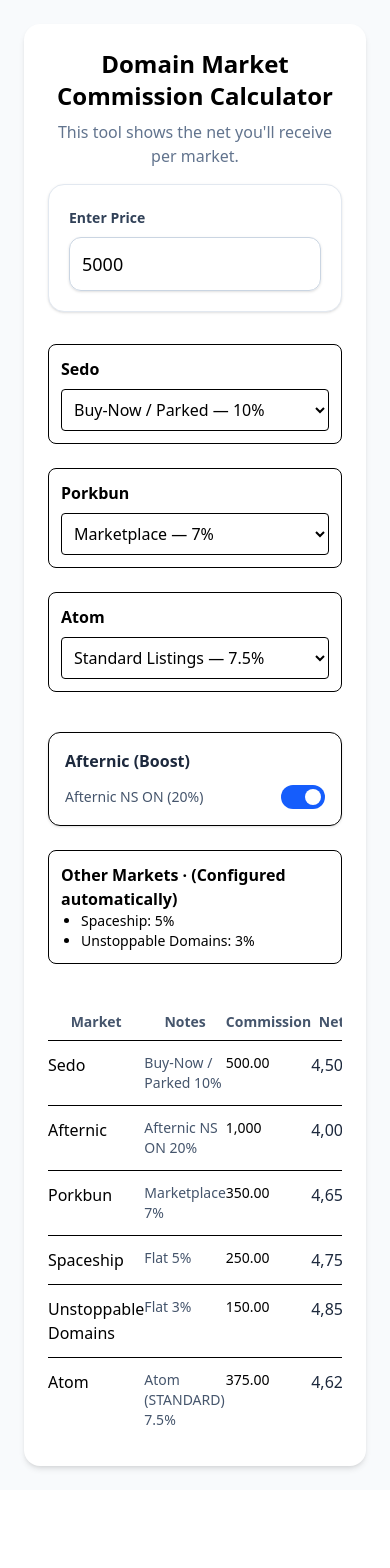
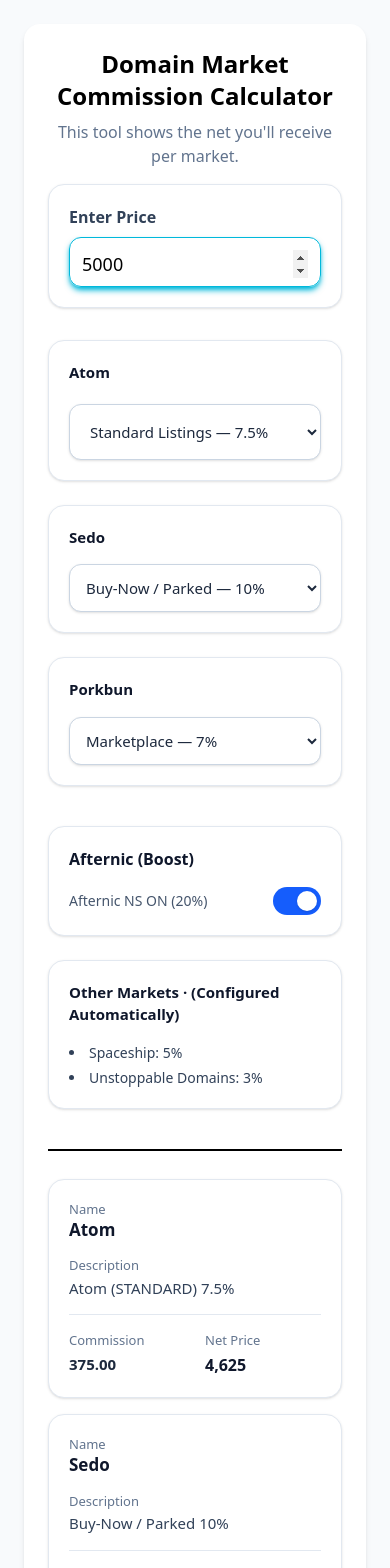
Before and after one commit to origin-ayoub/dn_calc, a React (Vite) app: page / in a window 390 px wide. Shown: the top 1568 px of the page. Before the commit the page ends 1490 px from the top, so only its background shows below. Built offline with nearby package versions, Linux system fonts and the light colour scheme.

Commit message:
ui/ux tweaks

```diff
--- a/index.html
+++ b/index.html
@@ -10,7 +10,7 @@
     <meta name="keywords" content="domain,domain name,domain trade,comission,fee,sell,market,markeplace,auction">
 
     <link href="/src/index.css" rel="stylesheet">
-    <link rel="icon" href="/public/favicon.ico" type="image/x-icon">
+    <link rel="icon" href="/favicon.ico" type="image/x-icon">
     <link rel="apple-touch-icon" href="/public/apple-touch.png" type="image/png">
 
     <title>Domain Market Commission Calculator</title>
--- a/src/App.jsx
+++ b/src/App.jsx
@@ -10,6 +10,7 @@
 import ControlSedo from "./components/ControlSedo";
 import ControlAtom from "./components/ControlAtom";
 import ControlAfternic from "./components/ControlAfternic";
+import TableCard from "./components/TableCard";
 
 
 export default function App() {
@@ -24,6 +25,21 @@
 
     const markets = useMemo(() => {
         return [
+            {
+                id: "atom",
+                name: "Atom",
+                desc: () => atomListing === "paylink" ? "Atom (PAYLINK) 4.5%" :
+                    atomListing === "standard" ? "Atom (STANDARD) 7.5%" :
+                        atomListing === "plus" ? "Atom (PLUS) 15%" :
+                            atomListing === "premium" ? (
+                                atomNoCoin && price <= 4998 ? "Atom (PREMIUM — No Coin) 35%" :
+                                    price <= 4998 ? "Atom (PREMIUM) 30%" :
+                                        price <= 49999 ? "Atom (PREMIUM) 25%" :
+                                            price <= 74999 ? "Atom (PREMIUM) 20%" :
+                                                price >= 75000 ? "Atom (PREMIUM) 15%" :
+                                                    "Atom (PREMIUM)") : "Atom — Invalid",
+                commissionFn: (p) => commissionAtom(p, atomListing, atomNoCoin),
+            },
             {
                 id: "sedo",
                 name: "Sedo",
@@ -54,21 +70,7 @@
                 desc: () => "Flat 3%",
                 commissionFn: (p) => commissionUnstoppable(p),
             },
-            {
-                id: "atom",
-                name: "Atom",
-                desc: () => atomListing === "paylink" ? "Atom (PAYLINK) 4.5%" :
-                    atomListing === "standard" ? "Atom (STANDARD) 7.5%" :
-                        atomListing === "plus" ? "Atom (PLUS) 15%" :
-                            atomListing === "premium" ? (
-                                atomNoCoin && price <= 4998 ? "Atom (PREMIUM — No Coin) 35%" :
-                                    price <= 4998 ? "Atom (PREMIUM) 30%" :
-                                        price <= 49999 ? "Atom (PREMIUM) 25%" :
-                                            price <= 74999 ? "Atom (PREMIUM) 20%" :
-                                                price >= 75000 ? "Atom (PREMIUM) 15%" :
-                                                    "Atom (PREMIUM)") : "Atom — Invalid",
-                commissionFn: (p) => commissionAtom(p, atomListing, atomNoCoin),
-            },
+
         ];
     }, [sedoType, afternicNameservers, porkbunMode, atomListing, atomNoCoin, price]);
 
@@ -102,12 +104,12 @@
 
                 {/* Config controls for each market */}
                 <div className="grid grid-cols-1 md:grid-cols-3 gap-6 mb-10">
-                    <ControlSedo sedoType={sedoType} setSedoType={setSedoType} />
-                    <ControlPb porkbunMode={porkbunMode} setPorkbunMode={setPorkbunMode} />
                     <ControlAtom price={price} atomNoCoin={atomNoCoin} atomListing={atomListing}
                         setAtomListing={setAtomListing}
                         setAtomNoCoin={setAtomNoCoin}
                     />
+                    <ControlSedo sedoType={sedoType} setSedoType={setSedoType} />
+                    <ControlPb porkbunMode={porkbunMode} setPorkbunMode={setPorkbunMode} />
                 </div>
 
                 <div className="grid grid-cols-1 md:grid-cols-2 gap-6 mb-10">
@@ -116,17 +118,25 @@
                         setAfternicNameservers={setAfternicNameservers}
                     />
 
-                    <div className="p-3 border rounded-lg flex flex-col justify-between">
-                        <p className="font-semibold">Other Markets · (Configured automatically)</p>
-                        <ul className="list-disc ps-5">
-                            <li className="text-sm">Spaceship: 5%</li>
-                            <li className="text-sm">Unstoppable Domains: 3%</li>
+                    <div className="p-5 rounded-2xl border border-slate-200 bg-white shadow-sm space-y-4">
+
+                        {/* Header */}
+                        <p className="text-[15px] font-semibold text-slate-900">
+                            Other Markets · (Configured Automatically)
+                        </p>
+
+                        {/* List */}
+                        <ul className="list-disc list-inside space-y-1">
+                            <li className="text-[14px] text-slate-700">Spaceship: 5%</li>
+                            <li className="text-[14px] text-slate-700">Unstoppable Domains: 3%</li>
                         </ul>
                     </div>
                 </div>
 
+                <hr className="w-full my-6 mb-7 border-1"></hr>
+
                 {/* Result table */}
-                <div className="relative overflow-x-auto w-full">
+                <div className="relative overflow-x-auto w-full hidden sm:block">
                     <table className="w-full text-left border-collapse">
                         <thead>
                             <tr className="text-sm text-slate-600 text-center md:text-left">
@@ -144,6 +154,13 @@
                         </tbody>
                     </table>
                 </div>
+
+                {/* Result Mobile cards */}
+                <div className="sm:hidden space-y-4">
+                    {rows?.map((r) => (
+                        <TableCard r={r} key={r?.id} />
+                    ))}
+                </div>
             </div>
         </div>
     );
--- a/src/components/ControlAfternic.jsx
+++ b/src/components/ControlAfternic.jsx
@@ -1,21 +1,27 @@
-
 export default function ControlAfternic({ afternicNameservers, setAfternicNameservers }) {
     return (
-        <div className="p-4 border rounded-xl shadow-sm">
-            <p className="font-semibold text-slate-800 mb-3">Afternic (Boost)</p>
+        <div className="p-5 rounded-2xl border border-slate-200 bg-white shadow-sm hover:shadow-md transition-shadow">
 
+            {/* Title */}
+            <h3 className="text-[16px] font-semibold text-slate-900 mb-4">
+                Afternic (Boost)
+            </h3>
+
+            {/* Row */}
             <div className="flex items-center justify-between">
-                <span className="text-sm text-slate-600">
+                <span className="text-[14px] text-slate-600">
                     {afternicNameservers ? "Afternic NS ON (20%)" : "Afternic NS OFF (30%)"}
                 </span>
+
+                {/* Switch */}
                 <button
                     type="button"
                     name="nsOn"
                     onClick={() => setAfternicNameservers(!afternicNameservers)}
-                    className={`relative inline-flex h-6 w-11 items-center rounded-full transition ${afternicNameservers ? "bg-blue-600" : "bg-slate-300"}`}
+                    className={`relative inline-flex h-7 w-12 items-center rounded-full transition-all ${afternicNameservers ? "bg-blue-600" : "bg-slate-300"} hover:opacity-90 active:scale-95`}
                 >
                     <span
-                        className={`inline-block h-4 w-4 transform rounded-full bg-white transition ${afternicNameservers ? "translate-x-6" : "translate-x-1"}`}
+                        className={`inline-block h-5 w-5 transform rounded-full bg-white shadow transition-all duration-300 ease-out ${afternicNameservers ? "translate-x-6" : "translate-x-1"}`}
                     />
                 </button>
             </div>
--- a/src/components/ControlAtom.jsx
+++ b/src/components/ControlAtom.jsx
@@ -1,33 +1,45 @@
-
 export default function ControlAtom({ price, atomListing, atomNoCoin, setAtomListing, setAtomNoCoin }) {
     return (
-        <div className="p-3 border rounded-lg">
-            <label htmlFor="atomFees" className="font-semibold">Atom</label>
+        <div className="p-5 rounded-2xl border border-slate-200 bg-white shadow-sm space-y-4">
+
+            {/* Label */}
+            <label htmlFor="atomFees" className="block text-[15px] font-semibold text-slate-900">Atom</label>
+
+            {/* Select Input */}
             <select
                 id="atomFees"
                 value={atomListing}
                 onChange={(e) => setAtomListing(e.target.value)}
-                className="mt-2 block w-full p-2 rounded border"
+                className="mt-1 w-full rounded-xl border border-slate-300 bg-white text-[15px] text-slate-800 p-4 shadow-sm focus:border-blue-500 focus:ring-4 focus:ring-blue-100 transition-all outline-none"
             >
                 <option value="paylink">Atom Pay Link — 4.5%</option>
                 <option value="standard">Standard Listings — 7.5%</option>
                 <option value="plus">Plus Listings — 15%</option>
                 <option value="premium">Premium Listings — Tiered</option>
             </select>
-            {atomListing === 'premium' && price < 4999 && price >= 1 && (
-                <div className="flex items-center justify-between mt-3 p-3 bg-slate-50 rounded-lg border">
-                    <span className="text-sm text-slate-700 flex flex-col">
-                        <span>No-coin mode</span>
-                        <span className="text-slate-500">(Under $4,998 becomes 35%)</span>
-                    </span>
 
+            {/* Conditional No-coin section */}
+            {atomListing === "premium" && price < 4999 && price >= 1 && (
+                <div className="flex items-center justify-between p-4 bg-slate-50 border border-slate-200 rounded-xl mt-2 shadow-sm">
+                    {/* Description */}
+                    <div className="flex flex-col">
+                        <span className="text-[15px] font-medium text-slate-800">
+                            No-coin mode
+                        </span>
+                        <span className="text-[13px] text-slate-500">
+                            Under $4,998 becomes 35%
+                        </span>
+                    </div>
+
+                    {/* Toggle Switch */}
                     <button
                         type="button"
                         name="noCoin"
                         onClick={() => setAtomNoCoin(!atomNoCoin)}
-                        className={`relative inline-flex h-6 w-11 items-center rounded-full transition ${atomNoCoin ? "bg-blue-600" : "bg-slate-300"}`}
+                        className={`relative inline-flex h-7 w-12 items-center rounded-full transition-all ${atomNoCoin ? "bg-blue-600" : "bg-slate-300"} hover:opacity-90 active:scale-95`}
                     >
-                        <span className={`inline-block h-4 w-4 transform rounded-full bg-white transition s${atomNoCoin ? "translate-x-5" : "translate-x-1"}`}
+                        <span
+                            className={`inline-block h-5 w-5 transform rounded-full bg-white shadow transition-all duration-300 ease-out ${atomNoCoin ? "translate-x-6" : "translate-x-1"}`}
                         />
                     </button>
                 </div>
--- a/src/components/ControlPb.jsx
+++ b/src/components/ControlPb.jsx
@@ -1,14 +1,18 @@
-import React from 'react'
+export default function ControlPb({ porkbunMode, setPorkbunMode }) {
+    return (
+        <div className="p-5 rounded-2xl border border-slate-200 bg-white shadow-sm space-y-4">
+            {/* Label */}
+            <label
+                htmlFor="pbFees"
+                className="block text-[15px] font-semibold text-slate-900"
+            >Porkbun</label>
 
-function ControlPb({ porkbunMode, setPorkbunMode }) {
-    return (
-        <div className="p-3 border rounded-lg">
-            <label htmlFor='pbFees' className="font-semibold">Porkbun</label>
+            {/* Select Input */}
             <select
                 id="pbFees"
                 value={porkbunMode}
                 onChange={(e) => setPorkbunMode(e.target.value)}
-                className="mt-2 block w-full p-2 rounded border"
+                className="w-full rounded-xl border border-slate-300 bg-white text-[15px] text-slate-800 p-3 shadow-sm focus:border-blue-500 focus:ring-4 focus:ring-blue-100 transition-all outline-none"
             >
                 <option value="marketplace">Marketplace — 7%</option>
                 <option value="auction">User Auction — 15%</option>
@@ -16,5 +20,3 @@
         </div>
     )
 }
-
-export default ControlPb
--- a/src/components/ControlSedo.jsx
+++ b/src/components/ControlSedo.jsx
@@ -1,14 +1,19 @@
-import React from 'react'
+export default function ControlSedo({ sedoType, setSedoType }) {
+    return (
+        <div className="p-5 rounded-2xl border border-slate-200 bg-white shadow-sm space-y-4">
+            {/* Label */}
+            <label
+                htmlFor="sedoFees"
+                className="block text-[15px] font-semibold text-slate-900"
+            >Sedo
+            </label>
 
-function ControlSedo({ sedoType, setSedoType }) {
-    return (
-        <div className="p-3 border rounded-lg">
-            <label htmlFor='sedoFees' className="font-semibold">Sedo</label>
+            {/* Select Input */}
             <select
                 id="sedoFees"
                 value={sedoType}
                 onChange={(e) => setSedoType(e.target.value)}
-                className="mt-2 block w-full p-2 rounded border"
+                className="w-full rounded-xl border border-slate-300 bg-white text-[15px] text-slate-800 p-3 shadow-sm focus:border-blue-500 focus:ring-4 focus:ring-blue-100 transition-all outline-none"
             >
                 <option value="buy-now-parked">Buy‑Now / Parked — 10%</option>
                 <option value="marketplace">Direct marketplace — 15%</option>
@@ -17,5 +22,3 @@
         </div>
     )
 }
-
-export default ControlSedo
--- a/src/components/PriceInput.jsx
+++ b/src/components/PriceInput.jsx
@@ -1,10 +1,23 @@
+import { useState } from "react"
 
 export default function PriceInput({ inputValue, setInputValue }) {
+    const [coloredBd, setBdColor] = useState("");
+
     return (
         <div className="grid grid-cols-1 lg:grid-cols-1 gap-6 mb-8">
             <div className="lg:col-span-2 p-5 rounded-2xl shadow bg-white border border-slate-200">
-                <label htmlFor="price" className="text-sm font-semibold text-slate-700">Enter Price</label>
-                <input type="number" id="price" value={inputValue} onChange={(e) => setInputValue(e.target.value)} className="mt-2 w-full rounded-xl border border-slate-300 p-3 text-lg shadow-sm focus:ring-2 focus:ring-indigo-400" placeholder="e.g. 2500" />
+                <label htmlFor="price" className="font-semibold text-slate-700">Enter Price</label>
+                <input
+                    autoFocus
+                    id="price"
+                    type="number"
+                    value={inputValue}
+                    placeholder="e.g. 2500"
+                    onChange={(e) => setInputValue(e.target.value)}
+                    onBlur={() => setBdColor("border-slate-300")}
+                    onFocus={() => setBdColor("border-cyan-500 shadow-cyan-500 focus:outline-none")}
+                    className={`mt-2 w-full rounded-xl p-3 pb-2 text-lg shadow-md border ${coloredBd}`}
+                />
             </div>
         </div>
     )
--- /dev/null
+++ b/src/components/TableCard.jsx
@@ -0,0 +1,45 @@
+import { formatMoney } from '../helpers'
+
+export default function TableCard({ r }) {
+    return (
+        <div className="bg-white rounded-2xl shadow-sm border border-slate-200 p-5 space-y-4">
+            {/* Header Section */}
+            <div className="flex items-start justify-between">
+                <div className="flex flex-col">
+                    <span className="text-[13px] font-medium text-slate-500">Name</span>
+                    <span className="text-[17px] font-semibold text-slate-900 leading-tight">
+                        {r.name}
+                    </span>
+                </div>
+            </div>
+
+            {/* Description */}
+            <div className="flex flex-col">
+                <span className="text-[13px] font-medium text-slate-500 mb-0.5">Description</span>
+                <span className="text-[15px] text-slate-700 leading-snug">
+                    {r.desc}
+                </span>
+            </div>
+
+            {/* Divider */}
+            <div className="border-t border-slate-200"></div>
+
+            {/* Commission + Net Price Grid */}
+            <div className="grid grid-cols-2 gap-5">
+                <div className="flex flex-col">
+                    <span className="text-[13px] font-medium text-slate-500 mb-0.5">Commission</span>
+                    <span className="text-[15px] font-semibold text-slate-800">
+                        {formatMoney(r.netPrice.commission)}
+                    </span>
+                </div>
+
+                <div className="flex flex-col">
+                    <span className="text-[13px] font-medium text-slate-500 mb-0.5">Net Price</span>
+                    <span className="text-[16px] font-bold text-slate-900">
+                        {formatMoney(r.netPrice.net)}
+                    </span>
+                </div>
+            </div>
+        </div>
+    )
+}
```
Also changed, not shown: package.json (+6 -6 lines), 1 other file (tests, documents, lock files or other folders).
